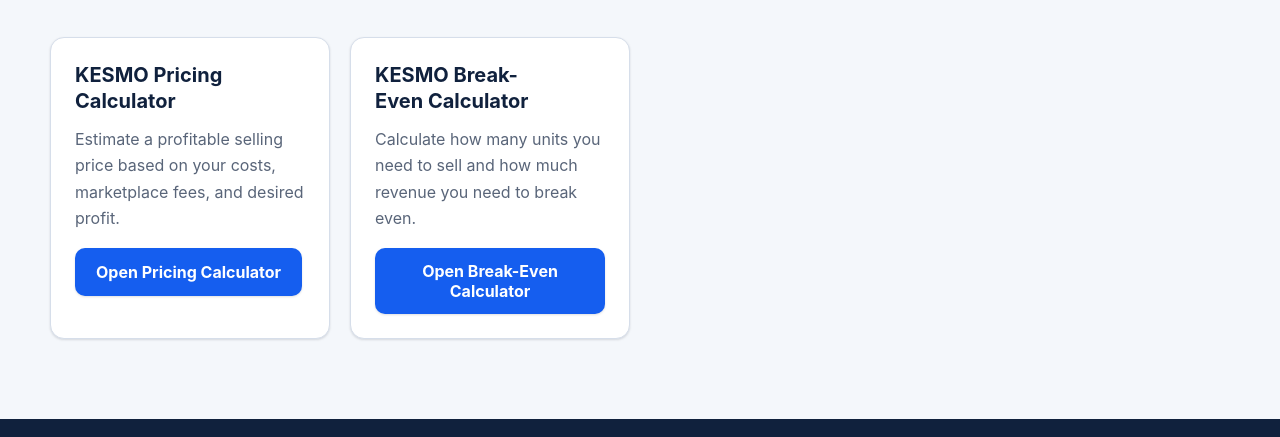
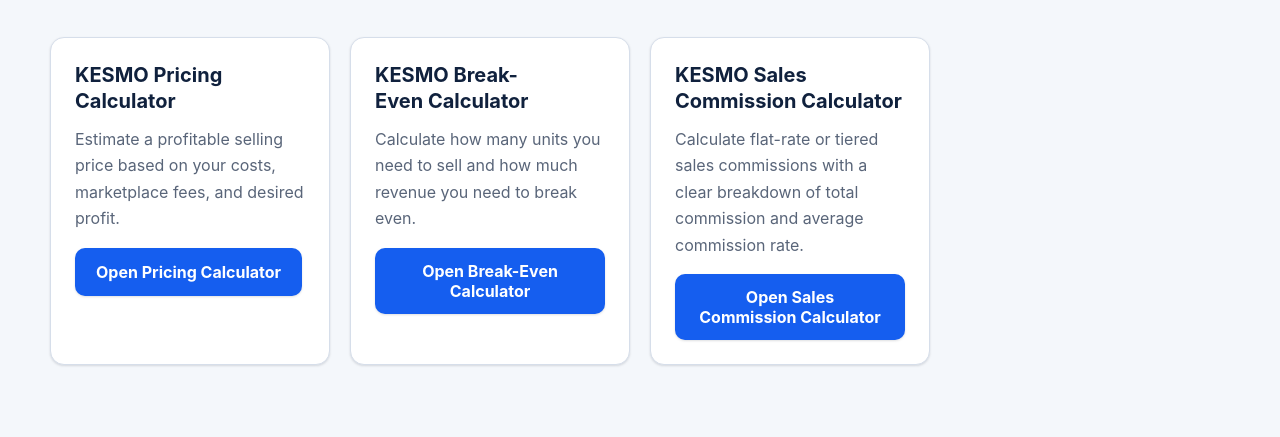
Before and after one commit to KESMOWorks/kesmoworks.github.io, a plain HTML site: page index.html in a window 1280 px wide. Shown: the part 625-1062 px from the top of the page. Drawn offline with Linux system fonts and the light colour scheme.

Commit message:
Add Sales Commission Calculator to KESMO Home

```diff
--- a/index.html
+++ b/index.html
@@ -170,6 +170,26 @@
               </a>
             </p>
           </article>
+<article class="feature-card">
+  <h3>
+    KESMO Sales Commission Calculator
+  </h3>
+
+  <p>
+    Calculate flat-rate or tiered sales commissions with a clear
+    breakdown of total commission and average commission rate.
+  </p>
+
+  <p>
+    <a
+      class="button button-primary"
+      href="https://kesmoworks.github.io/sales-commission-calculator/"
+    >
+      Open Sales Commission Calculator
+    </a>
+  </p>
+</article>
+
         </div>
       </div>
     </section>
```
Also changed, not shown: robots.txt, 1 other file.
